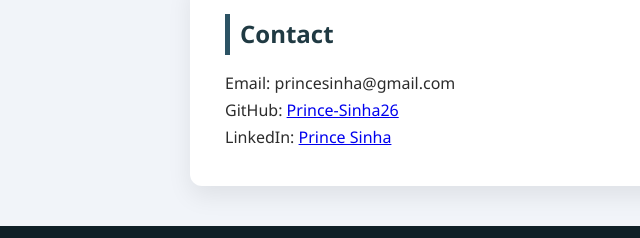
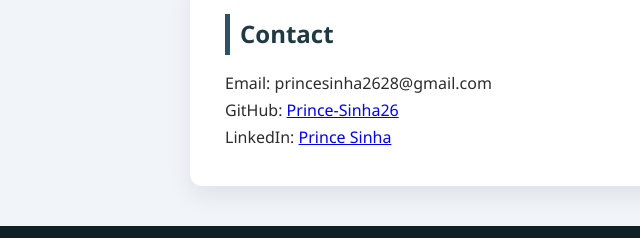
Before and after one commit to Prince-Sinha26/Portfolio, a plain HTML site: page index.html in a window 1280 px wide. Shown: the part 1376-1614 px from the top of the page, 0-640 px from the left. Drawn offline with Linux system fonts and the light colour scheme.

Commit message:
Fix contact email and formatting in index.html
Updated contact email and ensured proper formatting.

```diff
--- a/index.html
+++ b/index.html
@@ -227,7 +227,7 @@ footer{
 <!-- CONTACT -->
 <div class="section">
   <h2>Contact</h2>
-  <p>Email: princesinha@gmail.com</p>
+  <p>Email: princesinha2628@gmail.com</p>
   <p>GitHub: <a href="https://github.com/Prince-Sinha26" target="_blank">Prince-Sinha26</a></p>
   <p>LinkedIn: <a href="https://www.linkedin.com/in/prince-sinha-061290212" target="_blank">Prince Sinha</a></p>
 </div>
```
